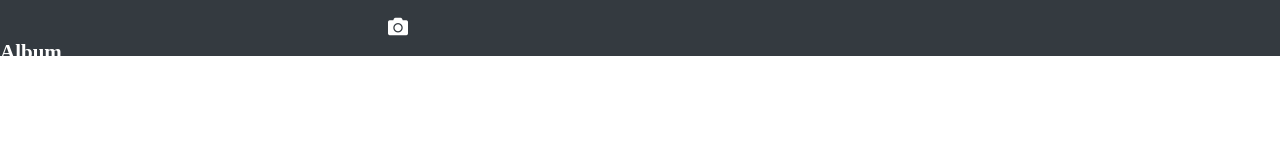
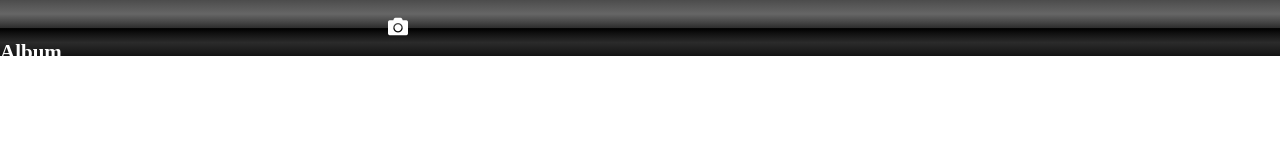
Before and after one commit to VanoVeryWonderful/VasyaProject, a plain HTML site: page index.html in a window 1280 px wide. Shown: the top 160 px of the page. Drawn offline with Linux system fonts and the light colour scheme.

Commit message:
добавил менюху

```diff
--- a/index.html
+++ b/index.html
@@ -12,7 +12,7 @@
       <header>
       	<nav class="menu">
       		<ul>
-      			<li class="margin_alb"><a href="#" class="margin"><i class="fas fa-camera"></i><strong>Album</strong></a></li>
+      			<li class="margin_album"><a href="#" class="margin"><i class="fas fa-camera"></i><strong>Album</strong></a></li>
       		</ul>
       		<div>
       			<button class="btn-menu" type="button"><i class="fas fa-bars"></i></button>
--- a/style.css
+++ b/style.css
@@ -9,7 +9,11 @@ body {
 
 }
 .menu {
-	background-color: #343a40!important;
+	background: #4c4c4c;
+background: -moz-linear-gradient(top, #4c4c4c 0%, #595959 12%, #666666 25%, #474747 39%, #2c2c2c 50%, #000000 51%, #111111 60%, #2b2b2b 76%, #1c1c1c 91%, #131313 100%);
+background: -webkit-linear-gradient(top, #4c4c4c 0%,#595959 12%,#666666 25%,#474747 39%,#2c2c2c 50%,#000000 51%,#111111 60%,#2b2b2b 76%,#1c1c1c 91%,#131313 100%);
+background: linear-gradient(to bottom, #4c4c4c 0%,#595959 12%,#666666 25%,#474747 39%,#2c2c2c 50%,#000000 51%,#111111 60%,#2b2b2b 76%,#1c1c1c 91%,#131313 100%);
+filter: progid:DXImageTransform.Microsoft.gradient( startColorstr='#4c4c4c', endColorstr='#131313',GradientType=0 );
 	position: relative;
 	display: flex;
 	height: 56px;
@@ -31,7 +35,7 @@ body {
 	text-decoration: none;
 	color: #fff;
 }
-.margin_alb{
+.margin_album{
 	margin-top: 15px;
 }
 .btn-menu{
```
